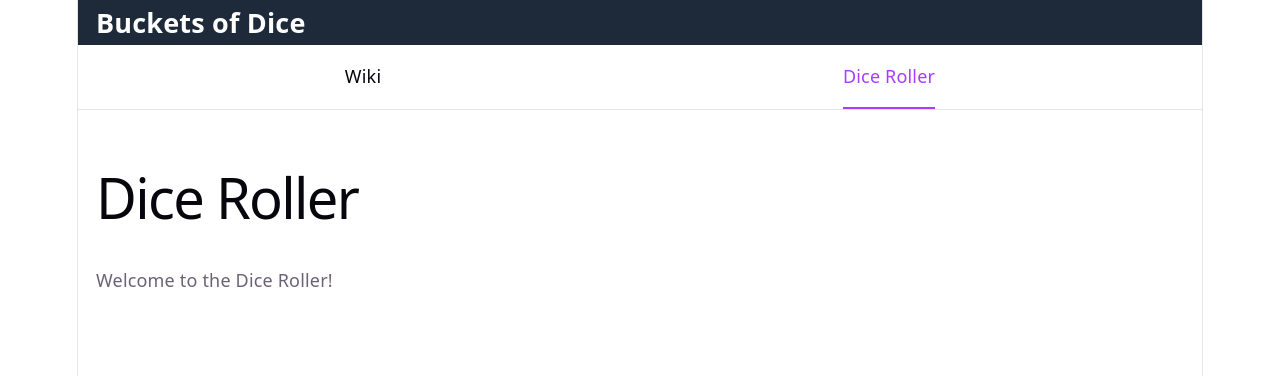
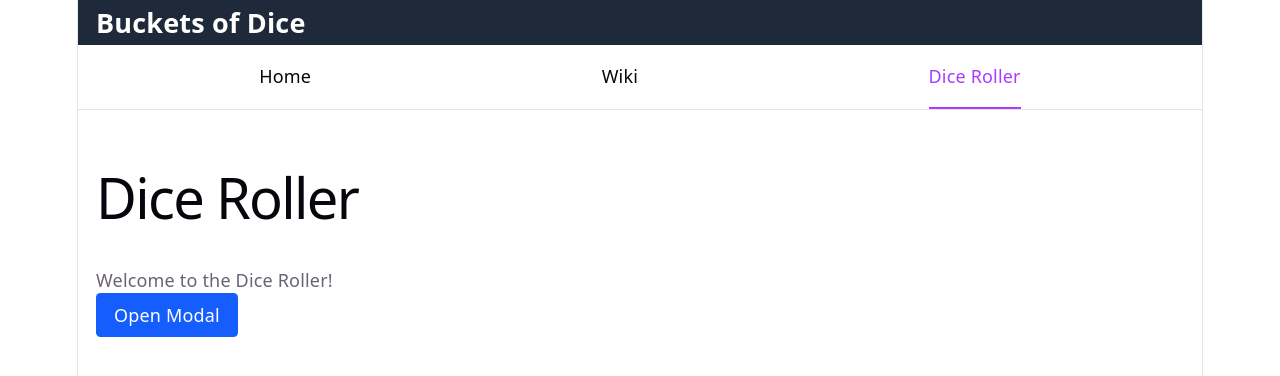
Before and after one commit to jairusaurus-rex/buckets-of-dice, a React (Vite) app: page /dice-app in a window 1280 px wide. Shown: the top 376 px of the page. Built offline with nearby package versions, Linux system fonts and the light colour scheme.

Commit message:
feat: add Modal component and integrate it into DiceRollerMainLayout for enhanced user interaction

```diff
--- /dev/null
+++ b/src/components/commons/Modal.tsx
@@ -0,0 +1,48 @@
+interface ModalProps {
+  isOpen: boolean;
+  onClose: () => void;
+  title?: string;
+  children: React.ReactNode;
+}
+
+export const Modal = ({
+  isOpen,
+  onClose,
+  title,
+  children,
+}: ModalProps) => {
+  if (!isOpen) {
+    return null;
+  }
+
+  return (
+    <div
+      className="fixed inset-0 z-50 flex items-center justify-center bg-black/50"
+      onClick={onClose}
+    >
+      <div
+        className="w-full max-w-lg rounded-lg bg-white p-6 shadow-xl"
+        onClick={(event) => event.stopPropagation()}
+      >
+        <div className="flex items-center justify-between">
+          {title && (
+            <h2 className="text-xl font-semibold text-gray-900">
+              {title}
+            </h2>
+          )}
+
+          <button
+            onClick={onClose}
+            className="text-2xl text-gray-500 hover:text-gray-700"
+          >
+            ×
+          </button>
+        </div>
+
+        <div className="mt-4">
+          {children}
+        </div>
+      </div>
+    </div>
+  );
+};
--- a/src/components/layouts/Menu.tsx
+++ b/src/components/layouts/Menu.tsx
@@ -5,6 +5,20 @@
     <nav className="border-b border-[var(--border)] bg-[var(--bg)]">
       <div className="max-w-6xl mx-auto px-5 md:px-8">
         <ul className="flex justify-around p-0 m-0">
+          <li>
+            <NavLink
+              to="/"
+              className={({ isActive }) =>
+                `block py-4 font-medium transition-colors ${
+                  isActive
+                    ? "text-[var(--accent)] border-b-2 border-[var(--accent)]"
+                    : "text-[var(--text-h)] hover:text-[var(--accent)]"
+                }`
+              }
+            >
+              Home
+            </NavLink>
+          </li>
           <li>
             <NavLink
               to="/wiki"
--- a/src/pages/dice-roller/DiceRollerMainLayout.tsx
+++ b/src/pages/dice-roller/DiceRollerMainLayout.tsx
@@ -1,8 +1,28 @@
+import { useState } from "react";
+import { Modal } from "../../components/commons/Modal";
+
+
+
 export const DiceRollerMainLayout = () => {
+  const [isModalOpen, setIsModalOpen] = useState(false);
   return (
     <div className="p-4">
       <h1 className="text-2xl font-bold">Dice Roller</h1>
       <p>Welcome to the Dice Roller!</p>
+      <button
+        onClick={() => setIsModalOpen(true)}
+        className="rounded bg-blue-600 px-4 py-2 text-white hover:bg-blue-700"
+      >
+        Open Modal
+      </button>
+
+      <Modal
+        isOpen={isModalOpen}
+        onClose={() => setIsModalOpen(false)}
+        title="My Modal"
+      >
+        <p>Here is some content.</p>
+      </Modal>
     </div>
   );
 };
```
